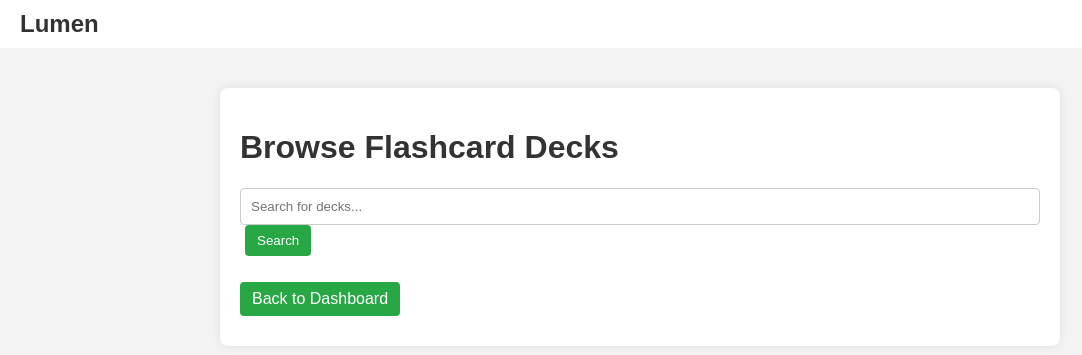
After one commit to nadir-tabouni/Lumen, a Flask app: page /browse-decks in a window 1280 px wide. The commit adds this page. Shown: the top 355 px of the page, without its empty margins (0-1082 px from the left). Run offline with Flask 3, Linux system fonts and the light colour scheme; data that the repository does not hold is empty.

Commit message:
-add browse deck functionality -add reference documentation

```diff
--- a/app.py
+++ b/app.py
@@ -60,7 +60,7 @@ def register():
         # Check if username or email already exists
         user_exists = User.query.filter((User.username == username) | (User.email == email)).first()
         if user_exists:
-            return "Benutzername oder E-Mail bereits verwendet!"
+            return "Username or email already in use!"
 
         # Hash the password
         hashed_password = generate_password_hash(password)
@@ -86,7 +86,7 @@ def login():
             session['user_id'] = user.id
             return redirect('/dashboard')
         else:
-            return 'Ungültige Anmeldedaten!'
+            return 'Invalid login credentials!'
 
     return render_template('login.html')
 
@@ -255,5 +255,17 @@ def logout():
     return redirect('/')
 
 
+@app.route('/browse-decks', methods=['GET', 'POST'])
+def browse_decks():
+    search_query = request.form.get('search', '')
+
+    query = FlashcardDeck.query
+    if search_query:
+        query = query.filter(FlashcardDeck.name.contains(search_query))
+
+    decks = query.all()
+    return render_template('browse_decks.html', decks=decks, search_query=search_query)
+
+
 if __name__ == '__main__':
     app.run(debug=True)
--- /dev/null
+++ b/templates/browse_decks.html
@@ -0,0 +1,27 @@
+{% extends 'layout.html' %}
+
+{% block title %}
+    Browse Flashcard Decks - Lumen
+{% endblock %}
+
+{% block content %}
+    <div class="content-container">
+        <h1>Browse Flashcard Decks</h1>
+        <form method="POST" action="/browse-decks">
+            <input type="text" name="search" placeholder="Search for decks..." value="{{ search_query }}">
+            <button type="submit" class="button">Search</button>
+        </form>
+        <ul>
+            {% for deck in decks %}
+                <li class="deck-item">
+                    <span class="deck-name">{{ deck.name }}</span> - <span class="deck-description">{{ deck.description }}</span>
+                    <div class="deck-actions">
+                        <a href="/deck/{{ deck.id }}/learn" class="button">Learn</a>
+                        <a href="/deck/{{ deck.id }}" class="button">Edit</a>
+                    </div>
+                </li>
+            {% endfor %}
+        </ul>
+        <a href="/dashboard" class="button">Back to Dashboard</a>
+    </div>
+{% endblock %}
--- a/templates/dashboard.html
+++ b/templates/dashboard.html
@@ -10,6 +10,7 @@
         <p>Here you can manage your learning sets, view your profile, or update settings.</p>
         <div>
             <a href="/learning-sets" class="button">Manage Learning Sets</a>
+            <a href="/browse-decks" class="button">Browse Flashcard Decks</a>
         </div>
     </div>
 {% endblock %}
```
Also changed, not shown: docs/technical-docs/reference.md (+20 -0 lines).
